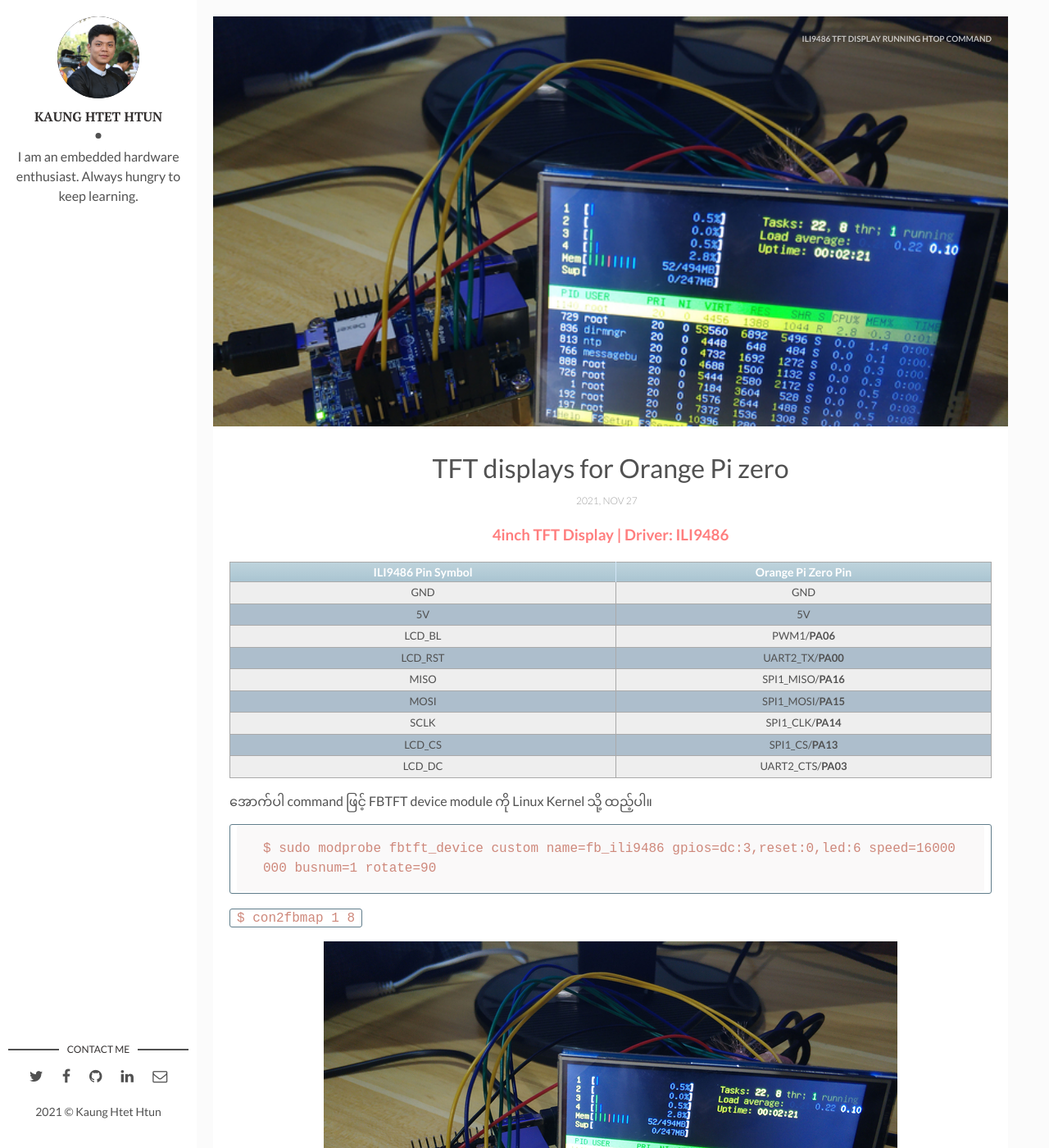
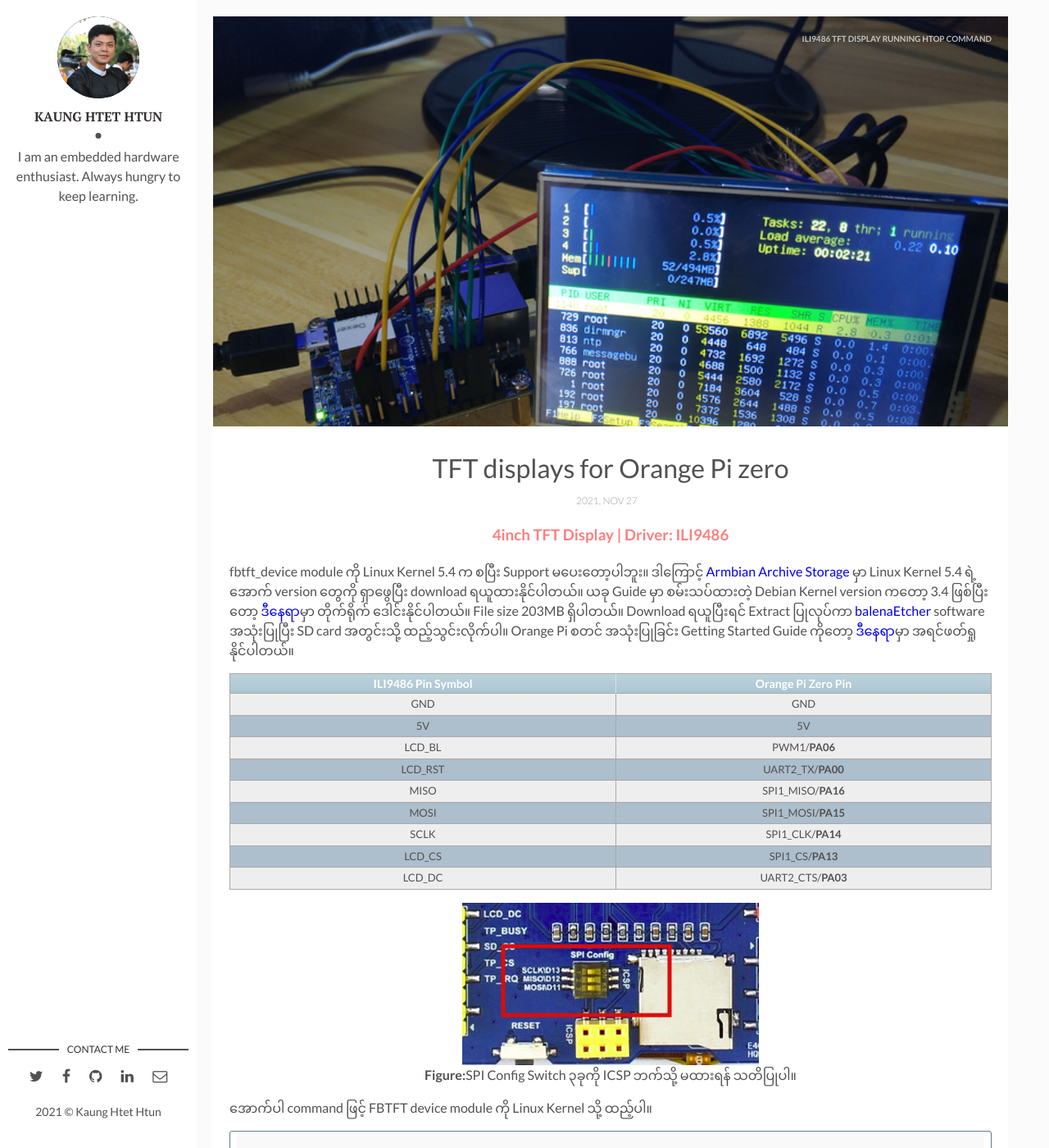
Before and after one commit to kogyikaunghtet/kogyikaunghtet.github.io, a Jekyll site: the page built from _posts/2021-11-27-tft-opi.markdown, in a window 1280 px wide and 1400 px high. Shown: the whole window at 82% size. Built offline with Jekyll 4.4.1, drawn with Linux system fonts in a browser that asks for light colours; comment, search, counter and statistics services are not loaded.

Commit message:
Initial commit

```diff
--- a/_posts/2021-11-27-tft-opi.markdown
+++ b/_posts/2021-11-27-tft-opi.markdown
@@ -10,6 +10,8 @@
 
 ### <center><span style="color:red; opacity: 0.50;">4inch TFT Display | Driver: ILI9486</span>
 
+fbtft_device module ကို Linux Kernel 5.4 က စပြီး Support မပေးတော့ပါဘူး။ ဒါကြောင့် <a style="text-decoration:none" href="https://archive.armbian.com/orangepizero/archive/">Armbian Archive Storage</a> မှာ Linux Kernel 5.4 ရဲ့ အောက် version တွေကို ရှာဖွေပြီး download ရယူထားနိုင်ပါတယ်။ ယခု Guide မှာ စမ်းသပ်ထားတဲ့ Debian Kernel version ကတော့ 3.4 ဖြစ်ပြီးတော့ <a style="text-decoration:none" href="https://archive.armbian.com/orangepizero/archive/Armbian_5.59_Orangepizero_Debian_jessie_default_3.4.113.7z">ဒီနေရာ</a>မှာ တိုက်ရိုက် ဒေါင်းနိုင်ပါတယ်။ File size 203MB ရှိပါတယ်။ Download ရယူပြီးရင် Extract ပြုလုပ်ကာ <a style="text-decoration:none" href="https://www.balena.io/etcher/">balenaEtcher</a> software အသုံးပြုပြီး SD card အတွင်းသို့ ထည့်သွင်းလိုက်ပါ။ Orange Pi စတင် အသုံးပြုခြင်း Getting Started Guide ကိုတော့ <a style="text-decoration:none" href="#">ဒီနေရာ</a>မှာ အရင်ဖတ်ရှုနိုင်ပါတယ်။
+
 | ILI9486 Pin Symbol | Orange Pi Zero Pin |
 | :---------------: | :---------------: |
 | GND | GND |
@@ -21,6 +23,12 @@
 | SCLK | SPI1_CLK/**PA14** |
 | LCD_CS | SPI1_CS/**PA13** |
 | LCD_DC | UART2_CTS/**PA03** |
+
+<p align="center">
+<img src="/assets/img/opi_tft/ili9486_spi_config.jpg">
+<br>
+<a><b>Figure:</b>SPI Config Switch ၃ခုကို ICSP ဘက်သို့ မထားရန် သတိပြုပါ။</a>
+</p>
 
 အောက်ပါ command ဖြင့် FBTFT device module ကို Linux Kernel သို့ ထည့်ပါ။
 ~~~~~~~~
```
Also changed, not shown: assets/img/opi_tft/ili9486_spi_config.jpg (added).
